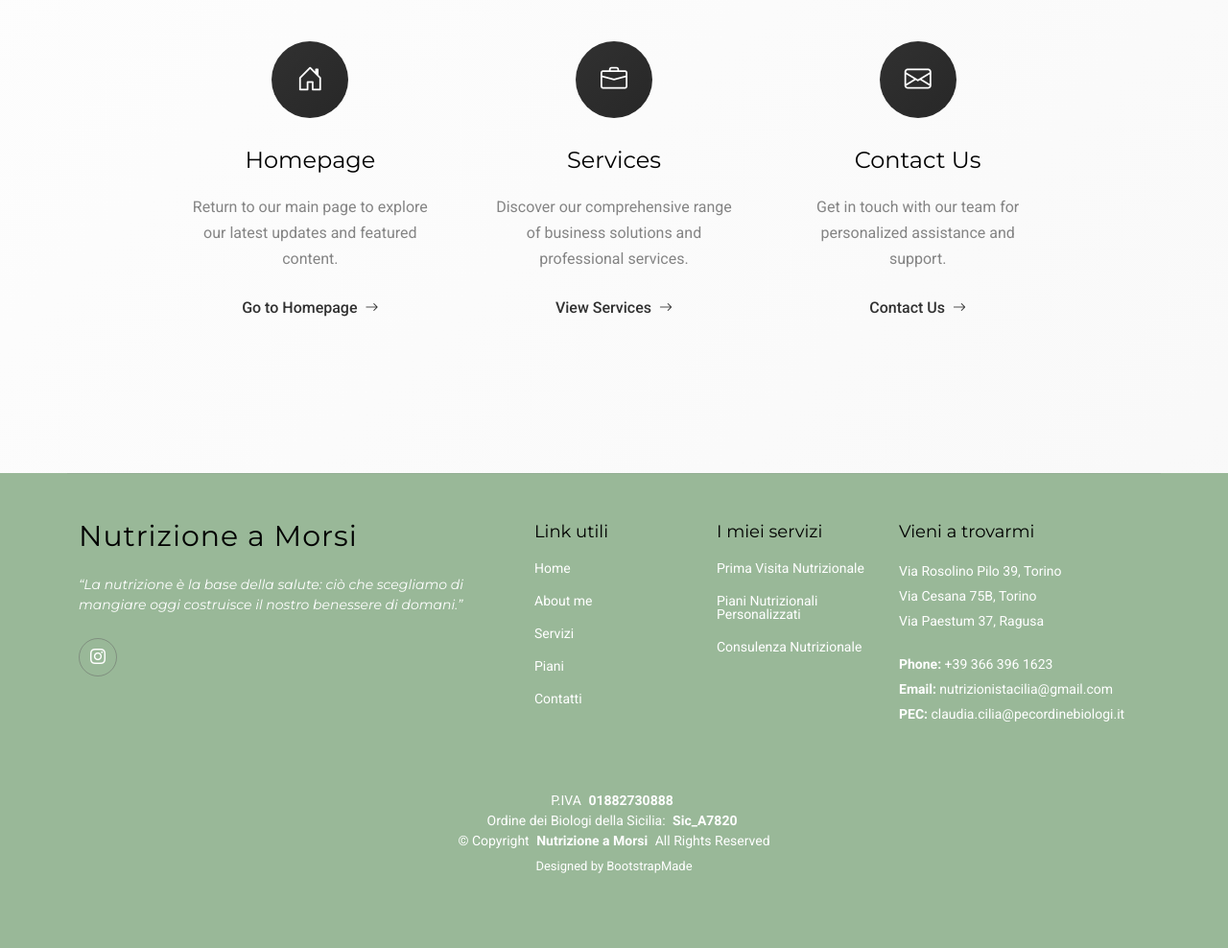
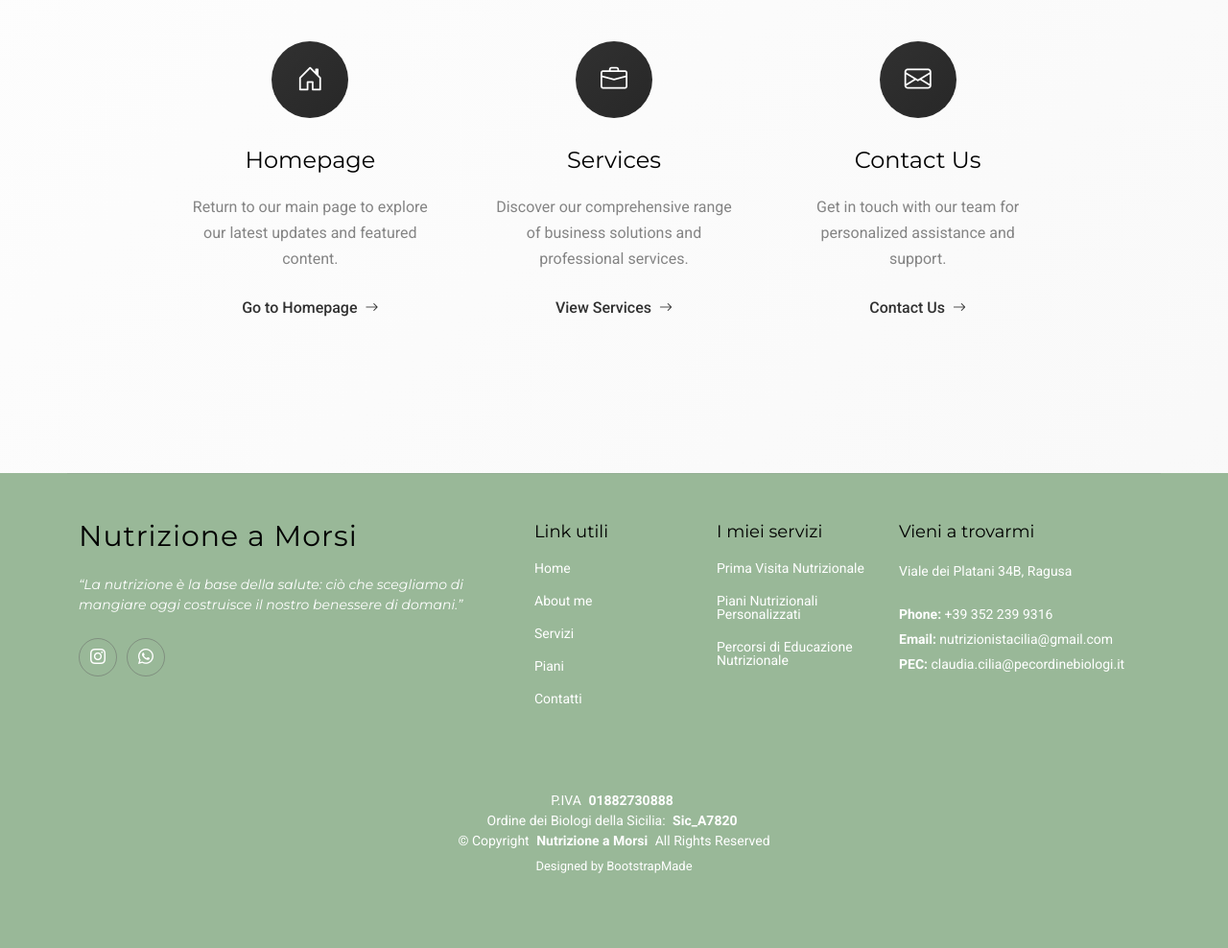
Before and after one commit to w9301755-art/website-demo, a plain HTML site: page 404.html in a window 1280 px wide. Shown: the part 1054-2042 px from the top of the page at 96% size. Drawn offline with Linux system fonts and the light colour scheme.

Commit message:
info update

```diff
--- a/404.html
+++ b/404.html
@@ -171,68 +171,10 @@
 
   </main>
 
-  <footer id="footer" class="footer" style="background-color:  #99B898;">
 
-    <div class="container footer-top">
-      <div class="row gy-4">
-        <div class="col-lg-5 col-md-12 footer-about">
-          <a href="index.html" class="logo d-flex align-items-center">
-            <span class="sitename">Nutrizione a Morsi</span>
-          </a>
-          <p><i>“La nutrizione è la base della salute: ciò che scegliamo di mangiare oggi costruisce il nostro benessere di domani.”</i></p>
-          <div class="social-links d-flex mt-4">
-            <a href="https://www.instagram.com/nutrizione_a_morsi/"><i class="bi bi-instagram"></i></a>
-          </div>
-        </div>
-
-        <div class="col-lg-2 col-6 footer-links">
-          <h4>Link utili</h4>
-          <ul>
-            <li><a href="/index.html">Home</a></li>
-            <li><a href="/index.html#about">About me</a></li>
-            <li><a href="/index.html#services">Servizi</a></li>
-            <li><a href="/index.html#portfolio">Piani</a></li>
-            <li><a href="/index.html#contact">Contatti</a></li>
-          </ul>
-        </div>
-
-        <div class="col-lg-2 col-6 footer-links">
-          <h4>I miei servizi</h4>
-          <ul>
-            <li><a href="/prima-visita.html">Prima Visita Nutrizionale</a></li>
-            <li><a href="/piani-nutrizionali-personalizzati.html">Piani Nutrizionali Personalizzati</a></li>
-            <li><a href="/consulenza-nutrizionale.html">Consulenza Nutrizionale</a></li>
-          </ul>
-        </div>
-
-        <div class="col-lg-3 col-md-12 footer-contact text-center text-md-start">
-          <h4>Vieni a trovarmi</h4>
-          <p>Via Rosolino Pilo 39, Torino</p>
-          <p>Via Cesana 75B, Torino</p>
-          <p>Via Paestum 37, Ragusa</p>
-          <p class="mt-4"><strong>Phone:</strong> <span>+39 366 396 1623</span></p>
-          <p><strong>Email:</strong> <span>nutrizionistacilia@gmail.com</span></p>
-          <p><strong>PEC:</strong> <span>claudia.cilia@pecordinebiologi.it</span></p>
-        </div>
-
-      </div>
-    </div>
-
-    <div class="container copyright text-center mt-4">
-      <p><span>P.IVA</span> <strong class="px-1 sitename">01882730888</strong> <span></span></p>
-      <p><span>Ordine dei Biologi della Sicilia: </span> <strong class="px-1 sitename">Sic_A7820</strong></p>
-      <p> </p>
-      <p>© <span>Copyright</span> <strong class="px-1 sitename">Nutrizione a Morsi</strong> <span>All Rights Reserved</span></p>
-      <div class="credits">
-        <!-- All the links in the footer should remain intact. -->
-        <!-- You can delete the links only if you've purchased the pro version. -->
-        <!-- Licensing information: https://bootstrapmade.com/license/ -->
-        <!-- Purchase the pro version with working PHP/AJAX contact form: [buy-url] -->
-        Designed by <a href="https://bootstrapmade.com/">BootstrapMade</a>
-      </div>
-    </div>
-
-  </footer>
+   <!-- Footer container -->
+  <div id="footer-container"></div>
+  <script src="assets/js/components.js"></script>
 
   <!-- Scroll Top -->
   <a href="#" id="scroll-top" class="scroll-top d-flex align-items-center justify-content-center"><i class="bi bi-arrow-up-short"></i></a>
--- a/components/footer.html
+++ b/components/footer.html
@@ -19,7 +19,7 @@
           <a href="https://www.instagram.com/nutrizione_a_morsi/">
             <i class="bi bi-instagram"></i>
           </a>
-          <a href="https://api.whatsapp.com/send/?phone=%2B393663961623&text&type=phone_number&app_absent=0">
+          <a href="https://api.whatsapp.com/send/?phone=%2B393522399316&text&type=phone_number&app_absent=0">
             <i class="bi bi-whatsapp"></i>
           </a>
         </div>
@@ -64,7 +64,7 @@
 
         <p class="mt-4">
           <strong>Phone:</strong>
-          <span>+39 366 396 1623</span>
+          <span>+39 352 239 9316</span>
         </p>
 
         <p>
```
Also changed, not shown: consulenza-nutrizionale.html (+1 -1 lines), index.html (+1 -1 lines), piani-nutrizionali-personalizzati.html (+1 -1 lines).
